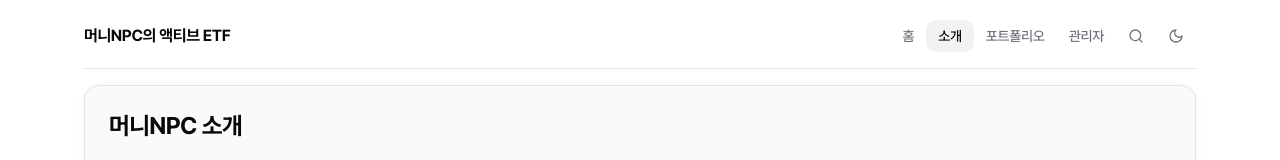
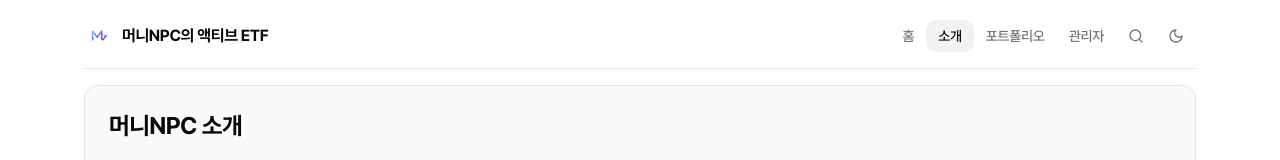
Before and after one commit to shinstory1234-hub/-, a Next.js app: page /about in a window 1280 px wide. Shown: the top 160 px of the page. Built offline with nearby package versions, Linux system fonts and the light colour scheme.

Commit message:
feat: 로고 이미지 추가 (Adobe Express)
Co-Authored-By: Claude Sonnet 4.6 <noreply@anthropic.com>

```diff
--- a/components/home-header.tsx
+++ b/components/home-header.tsx
@@ -1,5 +1,6 @@
 "use client";
 import Link from "next/link";
+import Image from "next/image";
 import { ThemeToggle } from "@/components/theme-toggle";
 import { VisitCounter } from "@/components/visit-counter";
 
@@ -15,7 +16,8 @@ export function HomeHeader() {
     <header className="space-y-3 pt-6">
       {/* 로고 + 메뉴 */}
       <div className="flex items-center justify-between">
-        <Link href="/" className="flex items-center">
+        <Link href="/" className="flex items-center gap-2.5">
+          <Image src="/logo.png" alt="머니NPC" width={32} height={32} className="object-contain" priority />
           <span className="text-base font-bold tracking-tight text-foreground md:text-xl">
             머니NPC의 액티브 ETF
           </span>
--- a/components/site-header.tsx
+++ b/components/site-header.tsx
@@ -1,6 +1,7 @@
 "use client";
 "use client";
 import Link from "next/link";
+import Image from "next/image";
 import { usePathname } from "next/navigation";
 import { cn } from "@/lib/utils";
 import { ThemeToggle } from "@/components/theme-toggle";
@@ -23,7 +24,8 @@ export function SiteHeader() {
   return (
     <header className="w-full pt-5 pb-4">
       <div className={cn("flex items-center justify-between", innerClass)}>
-        <Link href="/" className="flex items-center">
+        <Link href="/" className="flex items-center gap-2.5">
+          <Image src="/logo.png" alt="머니NPC" width={28} height={28} className="object-contain" priority />
           <span className="text-sm font-bold tracking-tight text-foreground md:text-base">
             머니NPC의 액티브 ETF
           </span>
```
Also changed, not shown: public/logo.png.
